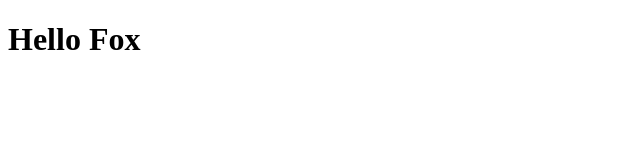
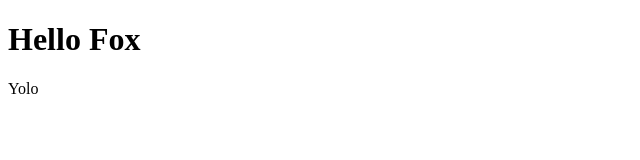
Before and after one commit to LisekTeam/FirstFoxProject, a plain HTML site: page index.html in a window 1280 px wide. Shown: the full height of the page, 0-640 px from the left. Drawn offline with Linux system fonts and the light colour scheme.

Commit message:
Add div with <p>

```diff
--- a/index.html
+++ b/index.html
@@ -8,5 +8,8 @@
 </head>
 <body>
 <h1>Hello Fox</h1>
+<div>
+	<p>Yolo</p>
+</div>
 </body>
 </html>
```
